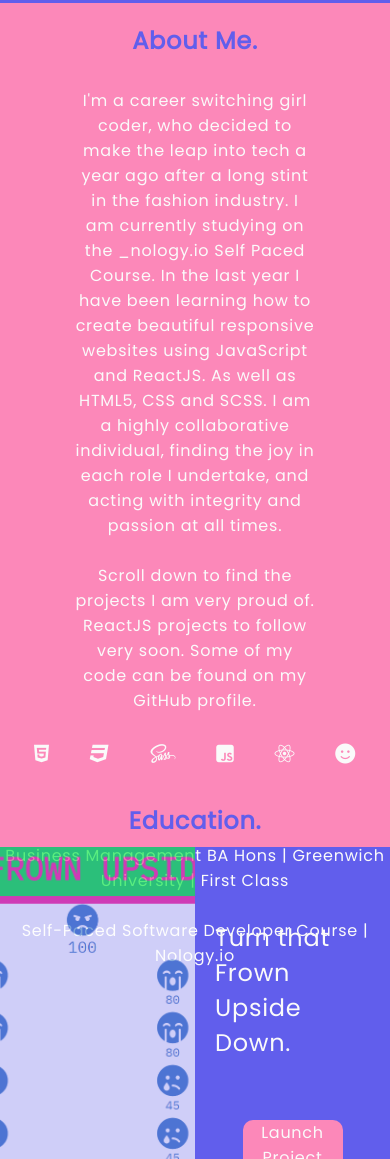
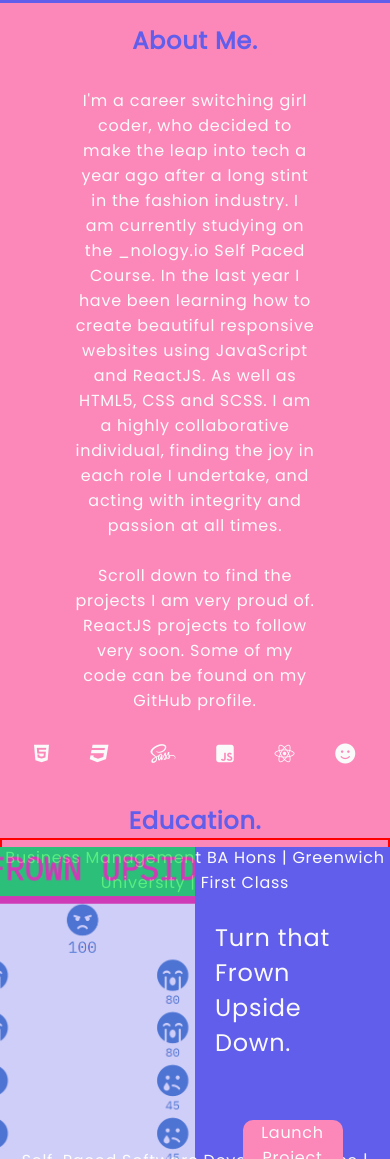
Before and after one commit to sod09/sod_nology_portfolio, a plain HTML site: page index.html in a window 390 px wide. Shown: the part 841-2000 px from the top of the page. Drawn offline with Linux system fonts and the light colour scheme.

Commit message:
update styling

```diff
--- a/index.html
+++ b/index.html
@@ -29,9 +29,11 @@
         <h1 class="intro__subheading">Sasha</h1>
         <h1 class="intro__subheading">O'Donovan.</h1>
         <h2 class="intro__end">Junior Developer | Greater London | UK</h2>
-        <h3 class="intro__scroll">Scroll to get to know me.</h3>
+
 
       </div>
+
+      <h3 class="intro__scroll">Scroll to get to know me.</h3>
 
     </header>
 
@@ -53,10 +55,13 @@
         <div class="skills_icon skills_soft sixth_icon"><i class="fas fa-smile fa-3x"></i></div>
       </container>
 
-      <h1 class="about__education__title">Education.</h1>
-        <p class="about__education">Business Management BA Hons | Greenwich University | First Class</p>
-        <p class="about__education">
-          Self-Paced Software Developer Course | Nology.io</p>
+      <container class="education__container">
+        <h1 class="about__education__title">Education.</h1>
+          <p class="about__education">Business Management BA Hons | Greenwich University | First Class</p>
+          <p class="about__education">
+            Self-Paced Software Developer Course | Nology.io</p>
+        </container>
+
     </section>
 
 
--- a/styles/_components.scss
+++ b/styles/_components.scss
@@ -55,28 +55,22 @@ nav {
     font-size: 48px;
     line-height: 72px;
   }
+}
 
+header {
   .intro__scroll {
     color: $color-secondary;
-
-    // transform: rotate(90deg);
-    // border: 2px solid black;
-    // text-orientation: sideways-right;
-    writing-mode: vertical-rl;
-
     font-size: 25px;
     font-weight: bold;
-    padding-bottom: 50px;
-    padding-right: 30px;
-    // text-align: center;
-    // padding: 300px;
+    text-align: center;
+    padding-top: 1000px;
   }
 }
 
 .about {
   background-color: $color-secondary;
   max-width: 100%;
-  height: 50%;
+  height: 60vh;
 
   .about__title {
     color: $color-primary;
--- a/styles/_layout.scss
+++ b/styles/_layout.scss
@@ -23,7 +23,7 @@
 
     ul {
       display: flex;
-      justify-content: space-evenly;
+      justify-content: center;
     }
 
     li {
@@ -73,6 +73,9 @@
       font-size: 20px;
     }
 
+    .education__container {
+      background-color: red;
+
       .about__education__title {
         font-size: 24px;
       }
@@ -83,6 +86,11 @@
 
       .about__education {
         font-size: 16px;
+        height: 30%;
+        background-color: $color-secondary;
+        border: red solid 2px;
+        margin-bottom: 50px;
+      }
     }
   }
 
```
Also changed, not shown: styles/main.css. Lines whose indentation alone changed are shown as unchanged.
